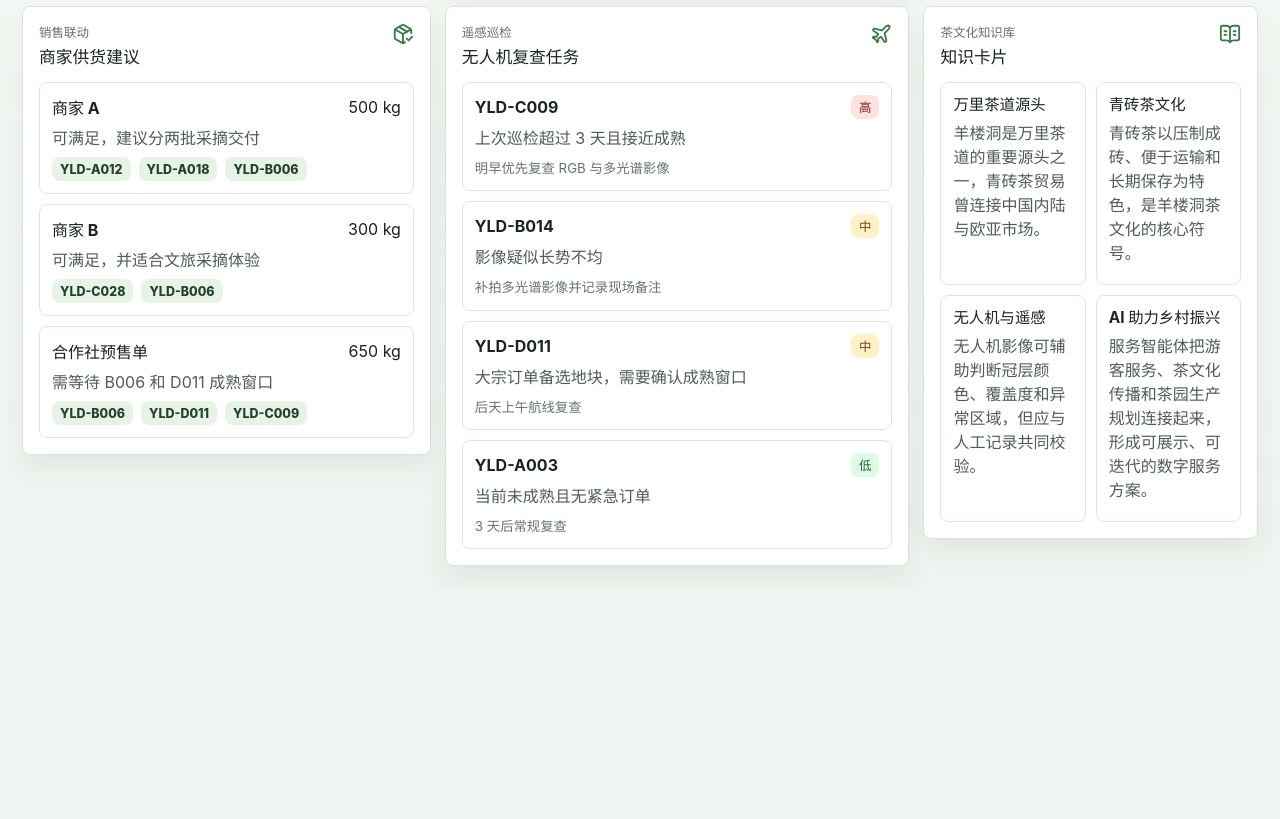
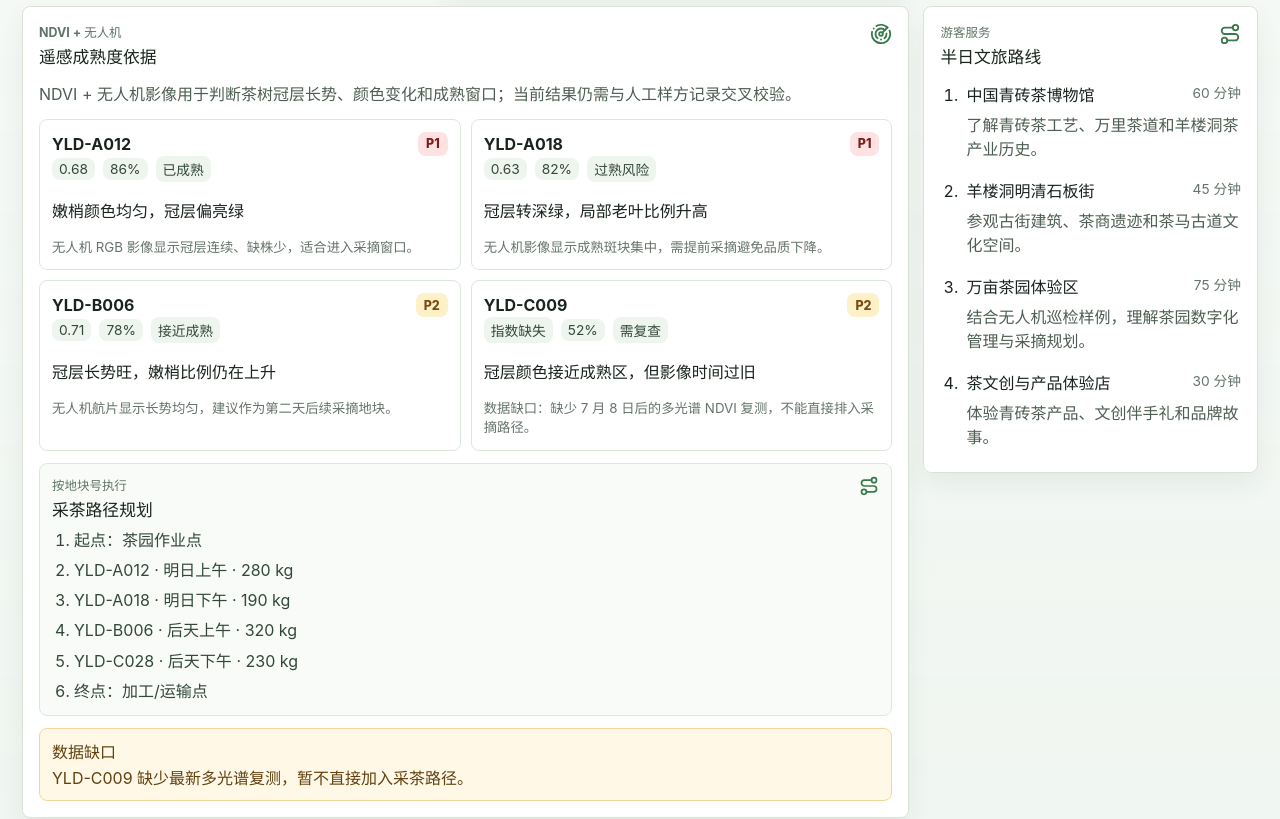
Before and after one commit to Claire0712/Service-Learning, a React (Vite) app: page / in a window 1280 px wide. Shown: the part 1380-2199 px from the top of the page. Before the commit the page ends 1968 px from the top, so only its background shows below. Built offline with nearby package versions, Linux system fonts and the light colour scheme.

Commit message:
feat: add sensing maturity and picking path

```diff
--- a/package.json
+++ b/package.json
@@ -2,9 +2,9 @@
   "name": "service-learning",
   "private": true,
   "scripts": {
-    "dev": "vite --host 127.0.0.1",
+    "dev": "vite --host 0.0.0.0",
     "build": "tsc && vite build",
-    "preview": "vite preview --host 127.0.0.1",
+    "preview": "vite preview --host 0.0.0.0",
     "test": "vitest run",
     "test:watch": "vitest"
   },
--- a/src/App.tsx
+++ b/src/App.tsx
@@ -5,6 +5,7 @@ import { HarvestPanel } from "./components/HarvestPanel";
 import { Header } from "./components/Header";
 import { OrdersPanel } from "./components/OrdersPanel";
 import { RoutePanel } from "./components/RoutePanel";
+import { SensingPathPanel } from "./components/SensingPathPanel";
 import { UavPanel } from "./components/UavPanel";
 import { attractions, knowledgeCards, orders, plots, uavTasks } from "./data/sampleData";
 import type { Language } from "./types";
@@ -52,6 +53,7 @@ export default function App() {
       <div className="dashboard-grid">
         <AgentPanel language={language} remoteMode={remoteMode} context={context} />
         <HarvestPanel language={language} plots={plots} />
+        <SensingPathPanel language={language} plots={plots} />
         <RoutePanel language={language} attractions={attractions} />
         <OrdersPanel language={language} orders={orders} />
         <UavPanel language={language} tasks={uavTasks} />
--- /dev/null
+++ b/src/components/SensingPathPanel.tsx
@@ -0,0 +1,77 @@
+import { Radar, Route } from "lucide-react";
+import type { Language, Plot } from "../types";
+
+type SensingPathPanelProps = {
+  language: Language;
+  plots: Plot[];
+};
+
+export function SensingPathPanel({ language, plots }: SensingPathPanelProps) {
+  const pathPlots = plots.filter((plot) => plot.pathStop > 0).sort((a, b) => a.pathStop - b.pathStop);
+  const gapPlot = plots.find((plot) => plot.ndvi === null);
+  const evidencePlots = plots.filter((plot) => plot.priority === "P1" || plot.priority === "P2").slice(0, 4);
+
+  return (
+    <section className="panel sensing-panel" aria-labelledby="sensing-title">
+      <div className="panel-heading">
+        <div>
+          <p className="eyebrow">{language === "zh" ? "NDVI + 无人机" : "NDVI + UAV"}</p>
+          <h2 id="sensing-title">{language === "zh" ? "遥感成熟度依据" : "Remote-sensing maturity evidence"}</h2>
+        </div>
+        <Radar size={22} />
+      </div>
+
+      <p className="sensing-summary">
+        {language === "zh"
+          ? "NDVI + 无人机影像用于判断茶树冠层长势、颜色变化和成熟窗口；当前结果仍需与人工样方记录交叉校验。"
+          : "NDVI + UAV imagery supports canopy vigor, color-change, and harvest-window assessment; results still need field-sample validation."}
+      </p>
+
+      <div className="sensing-grid">
+        {evidencePlots.map((plot) => (
+          <article className="sensing-card" key={plot.id}>
+            <div className="card-row">
+              <strong>{plot.id}</strong>
+              <span className={`priority ${plot.priority.toLowerCase()}`}>{plot.priority}</span>
+            </div>
+            <div className="metric-row">
+              <span>{plot.ndvi === null ? (language === "zh" ? "指数缺失" : "Index missing") : plot.ndvi.toFixed(2)}</span>
+              <span>{Math.round(plot.confidence * 100)}%</span>
+              <span>{plot.maturityLabel[language]}</span>
+            </div>
+            <p>{plot.canopyColor[language]}</p>
+            <small>{plot.uavObservation[language]}</small>
+          </article>
+        ))}
+      </div>
+
+      <div className="path-block">
+        <div className="panel-heading compact">
+          <div>
+            <p className="eyebrow">{language === "zh" ? "按地块号执行" : "Plot-based execution"}</p>
+            <h2>{language === "zh" ? "采茶路径规划" : "Picking path plan"}</h2>
+          </div>
+          <Route size={20} />
+        </div>
+        <ol className="picking-path">
+          <li>{language === "zh" ? "起点：茶园作业点" : "Start: garden operation point"}</li>
+          {pathPlots.map((plot) => (
+            <li key={plot.id}>
+              {plot.id} · {plot.suggestedTime[language]} · {plot.estimatedYieldKg} kg
+            </li>
+          ))}
+          <li>{language === "zh" ? "终点：加工/运输点" : "End: processing or transport site"}</li>
+        </ol>
+      </div>
+
+      <div className="data-gap">
+        <strong>{language === "zh" ? "数据缺口" : "Data gap"}</strong>
+        <p>
+          {language === "zh"
+            ? `${gapPlot?.id ?? "待定"} 缺少最新多光谱复测，暂不直接加入采茶路径。`
+            : `${gapPlot?.id ?? "TBD"} lacks the latest multispectral revisit and is not directly added to the picking path.`}
+        </p>
+      </div>
+    </section>
+  );
+}
--- a/src/data/sampleData.ts
+++ b/src/data/sampleData.ts
@@ -7,6 +7,14 @@ export const plots: Plot[] = [
     variety: { zh: "青砖茶原料茶", en: "Qingzhuan tea raw-leaf cultivar" },
     maturity: "mature",
     maturityLabel: { zh: "已成熟", en: "Mature" },
+    ndvi: 0.68,
+    canopyColor: { zh: "嫩梢颜色均匀，冠层偏亮绿", en: "Uniform young shoots with bright green canopy" },
+    uavObservation: {
+      zh: "无人机 RGB 影像显示冠层连续、缺株少，适合进入采摘窗口。",
+      en: "UAV RGB imagery shows continuous canopy and few gaps, suitable for harvest window.",
+    },
+    confidence: 0.86,
+    pathStop: 1,
     estimatedYieldKg: 280,
     lastInspection: "2026-07-08",
     priority: "P1",
@@ -23,6 +31,14 @@ export const plots: Plot[] = [
     variety: { zh: "早芽型茶树", en: "Early-bud tea cultivar" },
     maturity: "overripeRisk",
     maturityLabel: { zh: "过熟风险", en: "Overripe risk" },
+    ndvi: 0.63,
+    canopyColor: { zh: "冠层转深绿，局部老叶比例升高", en: "Canopy turning darker green with more older leaves locally" },
+    uavObservation: {
+      zh: "无人机影像显示成熟斑块集中，需提前采摘避免品质下降。",
+      en: "UAV imagery shows concentrated mature patches; harvest early to avoid quality decline.",
+    },
+    confidence: 0.82,
+    pathStop: 2,
     estimatedYieldKg: 190,
     lastInspection: "2026-07-08",
     priority: "P1",
@@ -39,6 +55,14 @@ export const plots: Plot[] = [
     variety: { zh: "中生群体种", en: "Mid-season mixed cultivar" },
     maturity: "near",
     maturityLabel: { zh: "接近成熟", en: "Nearly mature" },
+    ndvi: 0.71,
+    canopyColor: { zh: "冠层长势旺，嫩梢比例仍在上升", en: "Vigorous canopy with rising share of young shoots" },
+    uavObservation: {
+      zh: "无人机航片显示长势均匀，建议作为第二天后续采摘地块。",
+      en: "UAV imagery shows even growth; schedule as a follow-up plot on the next day.",
+    },
+    confidence: 0.78,
+    pathStop: 3,
     estimatedYieldKg: 320,
     lastInspection: "2026-07-07",
     priority: "P2",
@@ -55,6 +79,14 @@ export const plots: Plot[] = [
     variety: { zh: "青砖茶拼配原料", en: "Qingzhuan blending raw material" },
     maturity: "recheck",
     maturityLabel: { zh: "需复查", en: "Needs recheck" },
+    ndvi: null,
+    canopyColor: { zh: "冠层颜色接近成熟区，但影像时间过旧", en: "Canopy color resembles mature plots, but imagery is outdated" },
+    uavObservation: {
+      zh: "数据缺口：缺少 7 月 8 日后的多光谱 NDVI 复测，不能直接排入采摘路径。",
+      en: "Data gap: missing multispectral NDVI revisit after July 8; cannot be directly placed into the picking path.",
+    },
+    confidence: 0.52,
+    pathStop: 0,
     estimatedYieldKg: 210,
     lastInspection: "2026-07-04",
     priority: "P2",
@@ -71,6 +103,14 @@ export const plots: Plot[] = [
     variety: { zh: "山地茶", en: "Hillside tea cultivar" },
     maturity: "recheck",
     maturityLabel: { zh: "需复查", en: "Needs recheck" },
+    ndvi: 0.58,
+    canopyColor: { zh: "局部长势偏弱，颜色不均", en: "Locally weak growth with uneven color" },
+    uavObservation: {
+      zh: "无人机影像疑似长势不均，先复查，不进入当天路径。",
+      en: "UAV imagery suggests uneven growth; revisit first and exclude from today's route.",
+    },
+    confidence: 0.61,
+    pathStop: 0,
     estimatedYieldKg: 150,
     lastInspection: "2026-07-06",
     priority: "P3",
@@ -87,6 +127,14 @@ export const plots: Plot[] = [
     variety: { zh: "晚生茶树", en: "Late-season tea cultivar" },
     maturity: "immature",
     maturityLabel: { zh: "未成熟", en: "Immature" },
+    ndvi: 0.76,
+    canopyColor: { zh: "冠层偏嫩绿，生长旺但未到采摘标准", en: "Tender green canopy, vigorous but not at harvest standard" },
+    uavObservation: {
+      zh: "无人机影像显示长势旺盛，但成熟度不足，3 天后复查。",
+      en: "UAV imagery shows vigorous growth but insufficient maturity; revisit in three days.",
+    },
+    confidence: 0.74,
+    pathStop: 0,
     estimatedYieldKg: 260,
     lastInspection: "2026-07-08",
     priority: "P4",
@@ -103,6 +151,14 @@ export const plots: Plot[] = [
     variety: { zh: "高香型茶树", en: "High-aroma tea cultivar" },
     maturity: "mature",
     maturityLabel: { zh: "已成熟", en: "Mature" },
+    ndvi: 0.66,
+    canopyColor: { zh: "冠层颜色稳定，适合体验采摘", en: "Stable canopy color suitable for visitor harvest experience" },
+    uavObservation: {
+      zh: "无人机影像显示道路可达性好，可作为体验采摘补充路径。",
+      en: "UAV imagery shows good road access, suitable as a supplemental visitor picking path.",
+    },
+    confidence: 0.8,
+    pathStop: 4,
     estimatedYieldKg: 230,
     lastInspection: "2026-07-08",
     priority: "P2",
@@ -119,6 +175,14 @@ export const plots: Plot[] = [
     variety: { zh: "标准青砖茶原料", en: "Standard Qingzhuan raw material" },
     maturity: "near",
     maturityLabel: { zh: "接近成熟", en: "Nearly mature" },
+    ndvi: 0.72,
+    canopyColor: { zh: "长势较旺，成熟度略滞后", en: "Vigorous growth with slightly delayed maturity" },
+    uavObservation: {
+      zh: "无人机影像显示地块面积大，适合作为后续大宗采摘路径。",
+      en: "UAV imagery shows a large plot, suitable for a later bulk-picking route.",
+    },
+    confidence: 0.73,
+    pathStop: 0,
     estimatedYieldKg: 300,
     lastInspection: "2026-07-07",
     priority: "P3",
--- a/src/services/localAgentService.ts
+++ b/src/services/localAgentService.ts
@@ -16,6 +16,16 @@ export function getTopHarvestPlots(plots: Plot[]) {
 
 export function answerLocalPrompt(prompt: string, language: Language, context: AgentContext) {
   const normalized = prompt.toLowerCase();
+
+  if (
+    normalized.includes("ndvi") ||
+    normalized.includes("成熟") ||
+    normalized.includes("采茶路径") ||
+    normalized.includes("picking path") ||
+    normalized.includes("maturity")
+  ) {
+    return sensingAnswer(language, getTopHarvestPlots(context.plots));
+  }
 
   if (normalized.includes("路线") || normalized.includes("route") || normalized.includes("游客")) {
     return routeAnswer(language, context.attractions);
@@ -107,3 +117,27 @@ function cultureAnswer(language: Language, cards: KnowledgeCard[]) {
 
   return `${card.title.en}: ${card.body.en}`;
 }
+
+function sensingAnswer(language: Language, plots: Plot[]) {
+  const harvestPath = plots.filter((plot) => plot.pathStop > 0).sort((a, b) => a.pathStop - b.pathStop);
+  const evidence = harvestPath
+    .slice(0, 3)
+    .map((plot) => {
+      const index = plot.ndvi === null ? "NDVI 缺失" : `NDVI ${plot.ndvi.toFixed(2)}`;
+      return `${plot.id}（${index}，${plot.maturityLabel[language]}）`;
+    })
+    .join(language === "zh" ? " -> " : " -> ");
+  const gap = plots.find((plot) => plot.ndvi === null);
+
+  if (language === "zh") {
+    return `可用 NDVI、无人机 RGB/多光谱影像和冠层颜色综合判断成熟度。当前采茶路径建议为 起点 -> ${harvestPath
+      .map((plot) => plot.id)
+      .join(" -> ")} -> 加工点；依据为 ${evidence}。数据缺口：${gap?.id ?? "无"} 缺少最新多光谱 NDVI 复测，需先无人机复查后再决定是否加入路径。`;
+  }
+
+  return `Maturity is judged with NDVI, UAV RGB/multispectral imagery, and canopy color. Suggested picking path: Start -> ${harvestPath
+    .map((plot) => plot.id)
+    .join(" -> ")} -> processing site; evidence: ${evidence}. Data gap: ${
+    gap?.id ?? "none"
+  } lacks the latest multispectral NDVI revisit, so it should be checked by UAV before joining the path.`;
+}
--- a/src/styles.css
+++ b/src/styles.css
@@ -174,6 +174,10 @@ h3 {
 .agent-panel,
 .harvest-panel {
   min-height: 520px;
+}
+
+.sensing-panel {
+  grid-column: span 2;
 }
 
 .culture-panel {
@@ -435,12 +439,77 @@ h3 {
   gap: 10px;
 }
 
+.sensing-summary {
+  margin: 0 0 12px;
+  color: #4e5e52;
+  line-height: 1.55;
+}
+
+.sensing-grid {
+  display: grid;
+  grid-template-columns: repeat(2, minmax(0, 1fr));
+  gap: 10px;
+}
+
+.sensing-card {
+  min-width: 0;
+  padding: 12px;
+  border: 1px solid #dce7dc;
+  border-radius: 8px;
+  background: #ffffff;
+}
+
+.sensing-card small {
+  display: block;
+  color: #65746a;
+  line-height: 1.45;
+}
+
+.path-block {
+  margin-top: 12px;
+  padding: 12px;
+  border: 1px solid #dce7dc;
+  border-radius: 8px;
+  background: #f8fbf7;
+}
+
+.panel-heading.compact {
+  margin-bottom: 8px;
+}
+
+.picking-path {
+  display: grid;
+  gap: 7px;
+  margin: 0;
+  padding-left: 22px;
+  color: #33483a;
+  line-height: 1.45;
+}
+
+.data-gap {
+  margin-top: 12px;
+  padding: 10px 12px;
+  border: 1px solid #f1d59d;
+  border-radius: 8px;
+  color: #61420f;
+  background: #fff8e7;
+}
+
+.data-gap p {
+  margin: 4px 0 0;
+  line-height: 1.45;
+}
+
 @media (max-width: 1180px) {
   .dashboard-grid {
     grid-template-columns: minmax(0, 1fr) minmax(0, 1fr);
   }
 
   .culture-panel {
+    grid-column: span 2;
+  }
+
+  .sensing-panel {
     grid-column: span 2;
   }
 }
@@ -486,6 +555,10 @@ h3 {
     grid-column: auto;
   }
 
+  .sensing-panel {
+    grid-column: auto;
+  }
+
   .panel {
     padding: 14px;
   }
@@ -513,4 +586,8 @@ h3 {
   .knowledge-grid {
     grid-template-columns: 1fr;
   }
+
+  .sensing-grid {
+    grid-template-columns: 1fr;
+  }
 }
--- a/src/types.ts
+++ b/src/types.ts
@@ -20,6 +20,11 @@ export type Plot = {
   variety: BilingualText;
   maturity: Maturity;
   maturityLabel: BilingualText;
+  ndvi: number | null;
+  canopyColor: BilingualText;
+  uavObservation: BilingualText;
+  confidence: number;
+  pathStop: number;
   estimatedYieldKg: number;
   lastInspection: string;
   priority: Priority;
```
Also changed, not shown: 2 other files (tests, documents, lock files or other folders).
